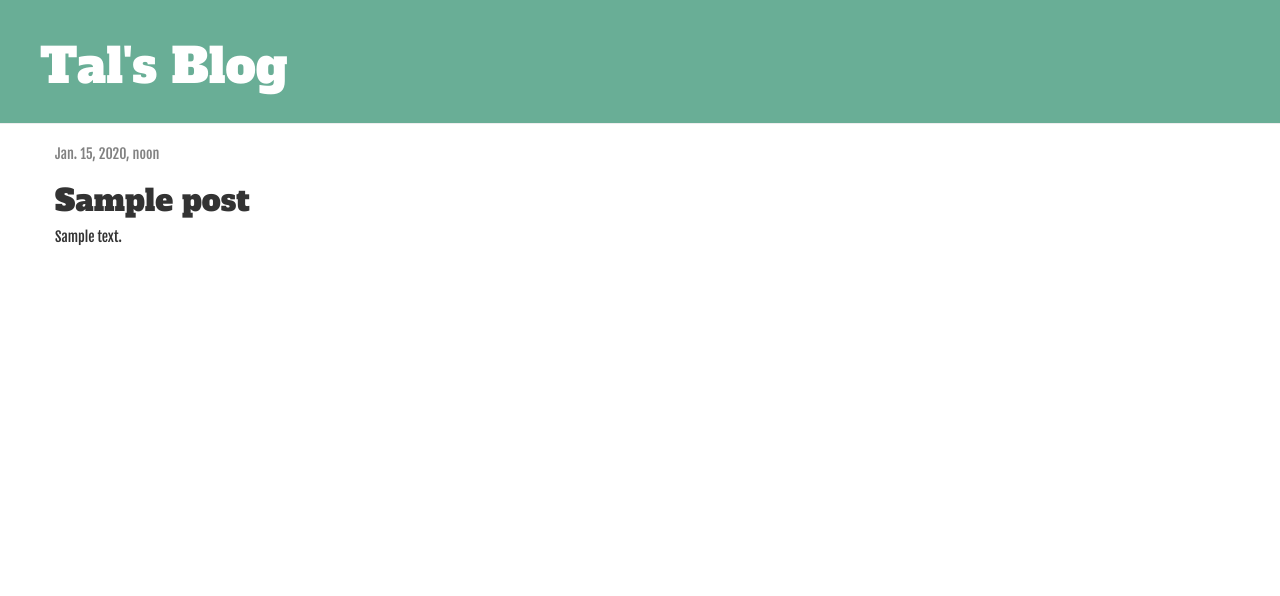
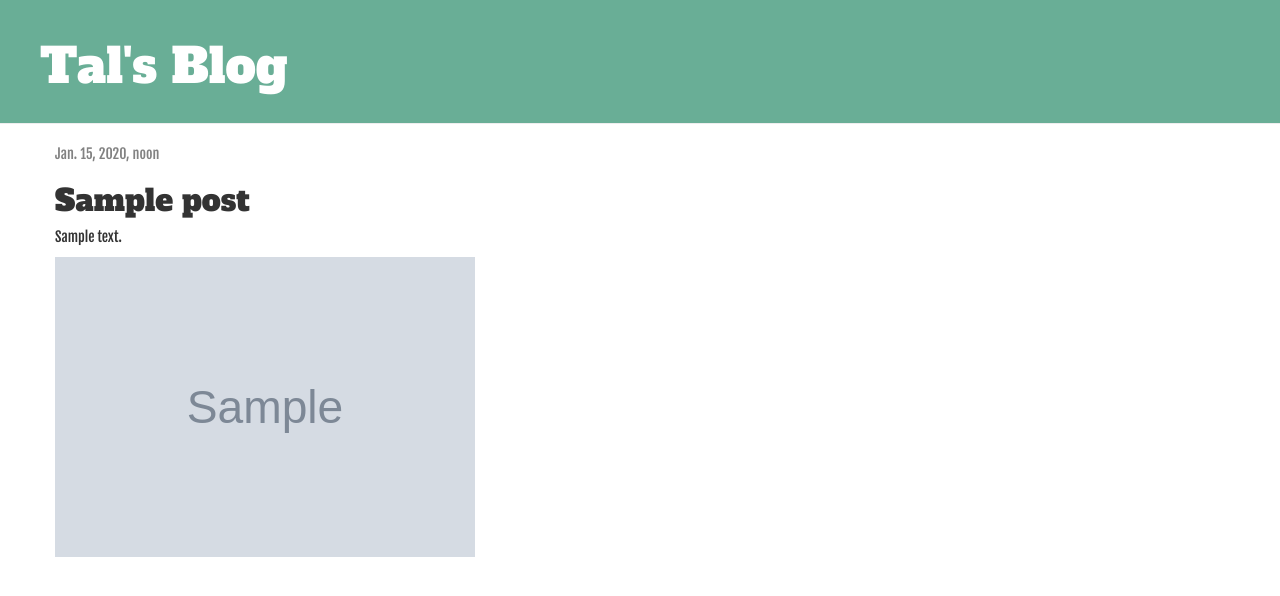
Before and after one commit to tal13/my-first-blog, a Django app: page /post/1/ in a window 1280 px wide. Shown: the top 596 px of the page. Run offline with Django 3.2, Linux system fonts and the light colour scheme; tables that the repository leaves empty hold one stand-in row (values such as "Sample post"); grey boxes marked "Sample" are stand-in pictures; some libraries are stand-ins or nearby versions.

Commit message:
adding awsome images

```diff
--- a/blog/models.py
+++ b/blog/models.py
@@ -4,6 +4,7 @@ from django.utils import timezone
 
 
 class Post(models.Model):
+    img = models.TextField(default="")
     author = models.ForeignKey(settings.AUTH_USER_MODEL, on_delete=models.CASCADE)
     title = models.CharField(max_length=200)
     text = models.TextField()
--- a/blog/static/css/blog.css
+++ b/blog/static/css/blog.css
@@ -52,3 +52,8 @@ h1, h2, h3, h4 {
 .post h2 a, .post h2 a:visited {
     color: #000000;
 }
+
+img {
+	width: 420px;
+    height:300px;
+}
--- a/blog/templates/blog/post_detail.html
+++ b/blog/templates/blog/post_detail.html
@@ -9,5 +9,9 @@
         {% endif %}
         <h2>{{ post.title }}</h2>
         <p>{{ post.text|linebreaksbr }}</p>
+         {% if post.img %}
+            <img src=  {{ post.img }} >
+
+        {% endif %}
     </div>
 {% endblock %}
--- a/blog/templates/blog/post_list.html
+++ b/blog/templates/blog/post_list.html
@@ -8,6 +8,10 @@
                     </div>
                     <h2><a href="{% url 'post_detail' pk=post.pk %}">{{ post.title }}</a></h2>
                     <p>{{ post.text|linebreaksbr }}</p>
+                     {% if post.img %}
+            <img src=  {{ post.img }} >
+
+        {% endif %}
                 </div>
             {% endfor %}
      {% endblock %}
```
Also changed, not shown: blog/migrations/0002_post_img.py (added).
